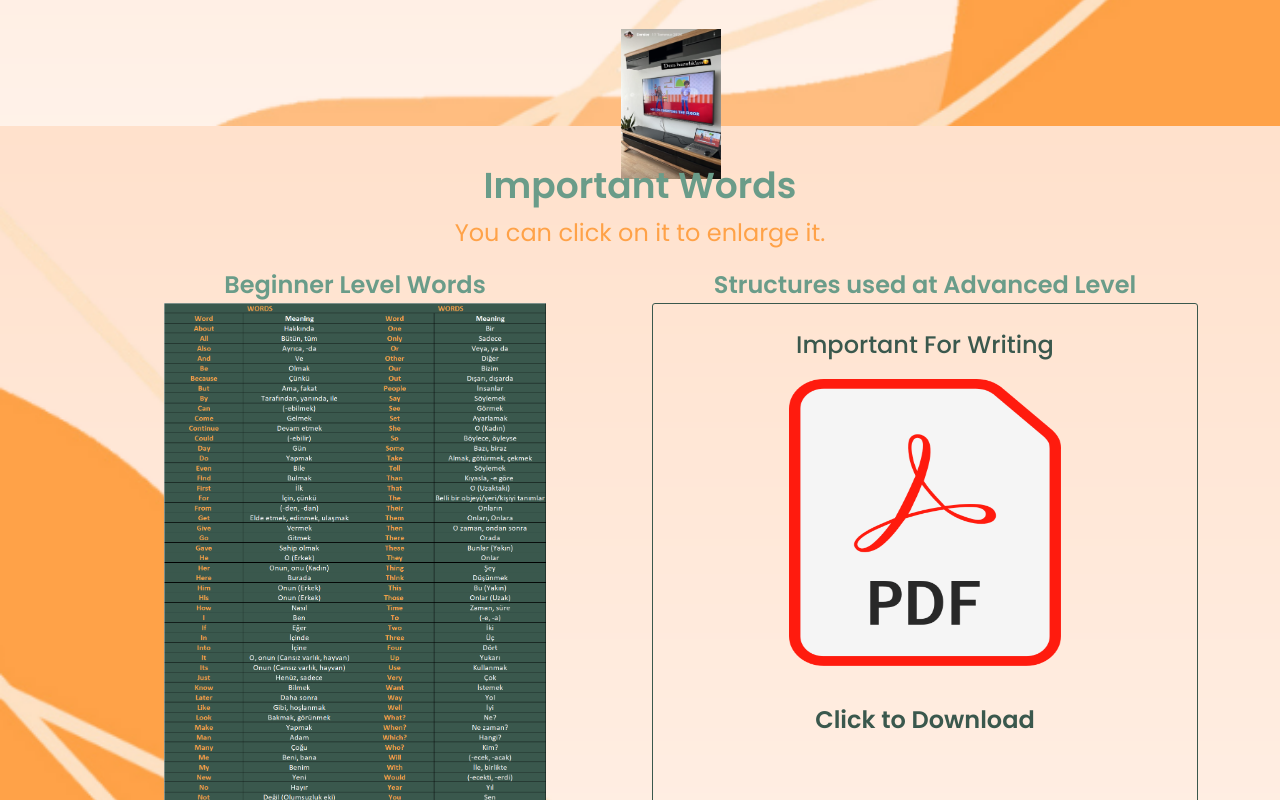
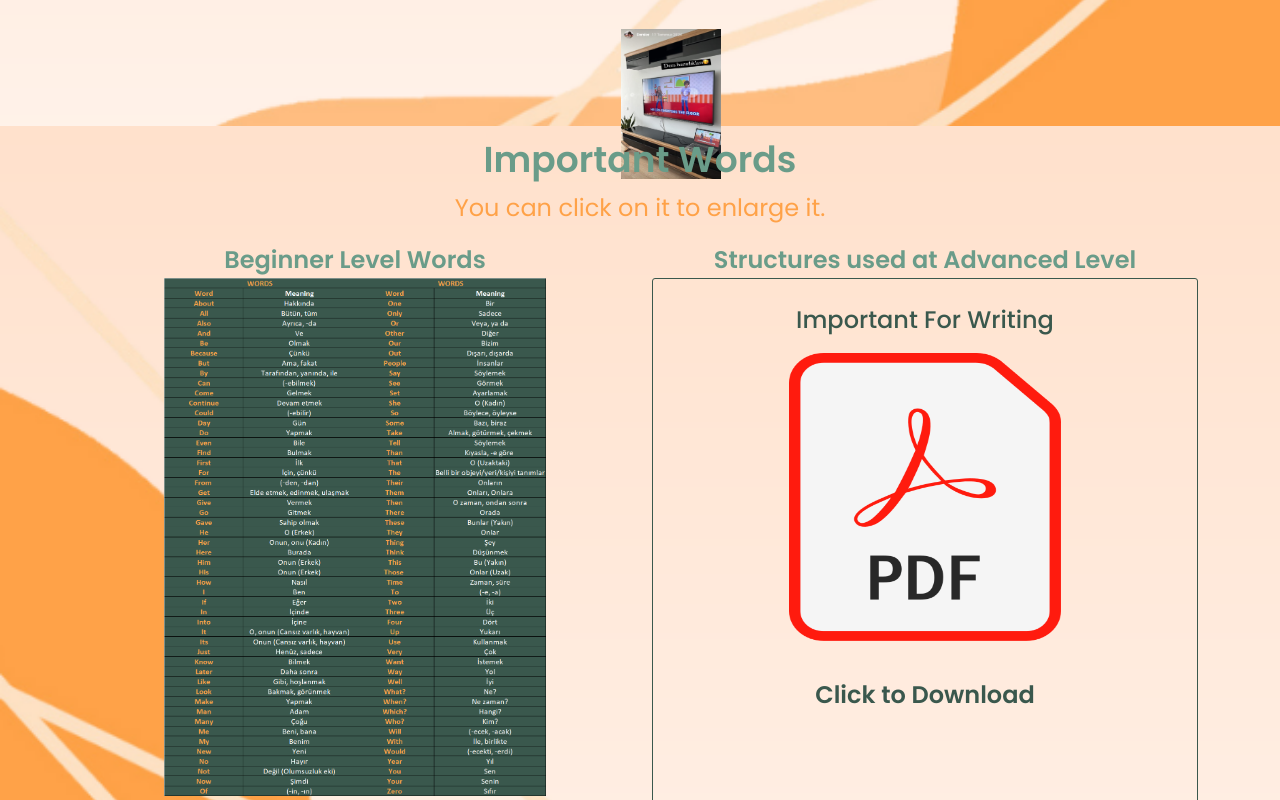
Before and after one commit to semainal/iremteacher, a React (Create React App) app: page / in a window 1280 px wide. Shown: the part 2380-3180 px from the top of the page. Built offline with nearby package versions, Linux system fonts and the light colour scheme.

Commit message:
Update words.css

```diff
--- a/src/components/words/words.css
+++ b/src/components/words/words.css
@@ -1,7 +1,7 @@
 .words{
     height: 100vh;
     text-align: center;
-    padding-top: 3%;
+    padding-top: 1%;
     background:url("../../img/backgroundr.png");
     background-size: cover;
     background-repeat: no-repeat;
```
